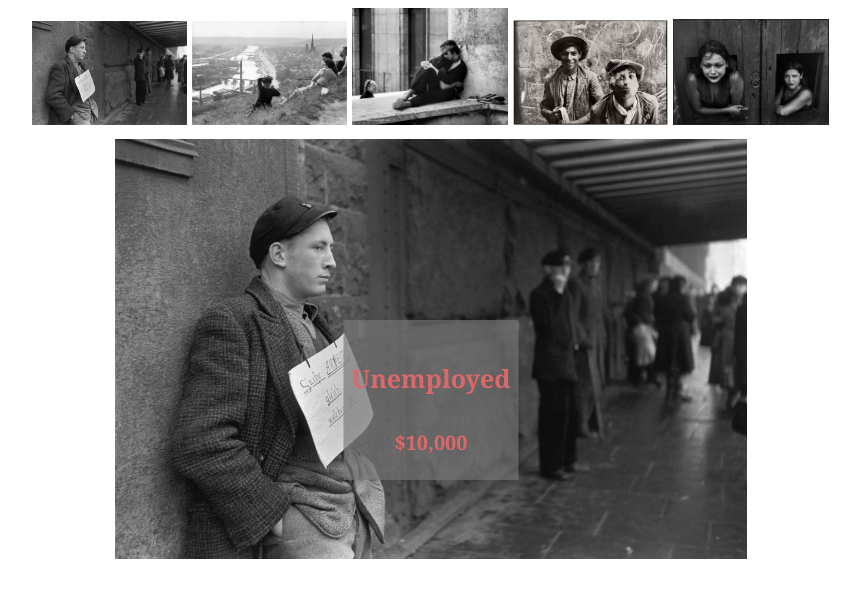
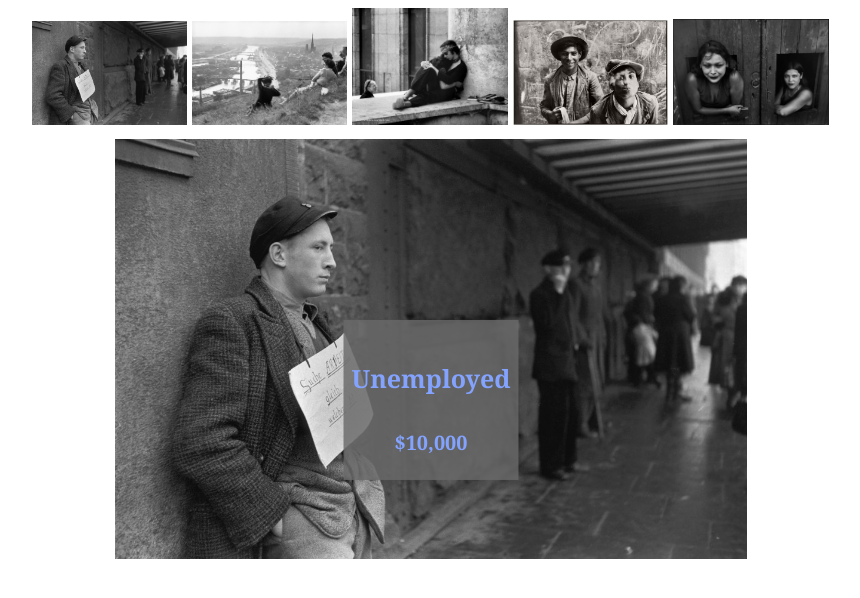
Before and after one commit to taylorp18/homework6, a plain HTML site: page index.html in a window 1280 px wide. Both pictures are taken after a click on the picture 315 px from the left and 72 px from the top of the page. Shown: the whole page, without its empty margins (209-1069 px from the left). Drawn offline with nearby package versions, Linux system fonts and the light colour scheme.

Commit message:
Update hw6.css

```diff
--- a/hw6.css
+++ b/hw6.css
@@ -25,18 +25,18 @@
   top: 50%;
   left: 50%;
   transform: translate(-50%, -50%);
-  background: rgba(119,119,119,0.66);
+  background: rgba(106,106,106,0.82);
   padding: 8px;
 }
 
 h4{
-	color: #DD6869;
+	color: #83A3FF;
 	font-size: 25px;
 	text-align: center;
 	font-family: Cambria, "Hoefler Text", "Liberation Serif", Times, "Times New Roman", "serif";
 }
 h2{
-	color: #DD6869;
+	color: #83A3FF;
 	font-size: 20px;
 	text-align: center;
 	font-family: Cambria, "Hoefler Text", "Liberation Serif", Times, "Times New Roman", "serif";
```
